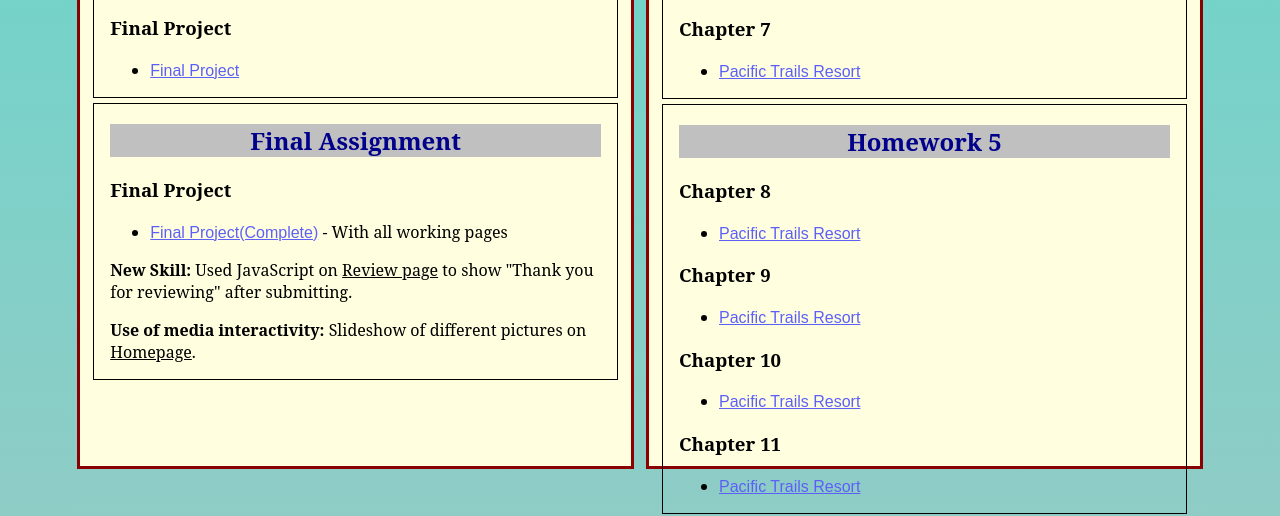
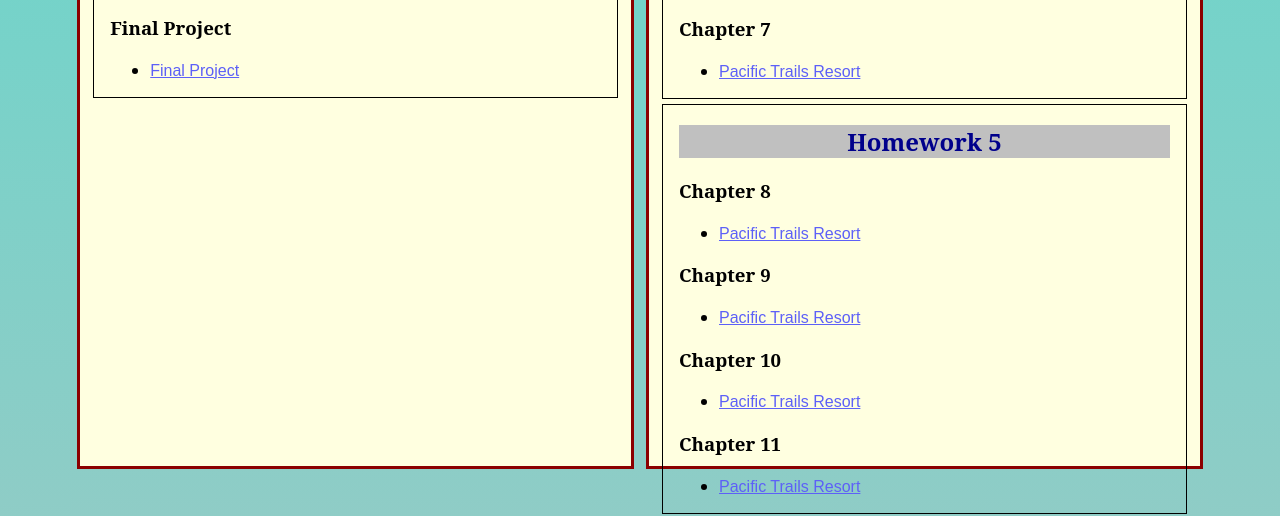
Before and after one commit to golamdastagir/Learning-HTML-CSS, a plain HTML site: page index.html in a window 1280 px wide. Shown: the part 1091-1607 px from the top of the page. Drawn offline with Linux system fonts and the light colour scheme.

Commit message:
Update index.html

```diff
--- a/index.html
+++ b/index.html
@@ -107,26 +107,6 @@
                 <a href="assign5/finalproject/index.html"> Final Project </a>
               </li>
             </ul>
-          </div>
-          <div id="border">
-            <h2>Final Assignment</h2>
-            <h3>Final Project</h3>
-            <ul>
-              <li>
-                <a href="assign5/finalprojectdone/index.html">
-                  Final Project(Complete)</a
-                >
-                - With all working pages
-              </li>
-            </ul>
-            <p>
-              <b>New Skill:</b> Used JavaScript on <u>Review page</u> to show
-              "Thank you for reviewing" after submitting.
-            </p>
-            <p>
-              <b>Use of media interactivity:</b> Slideshow of different pictures
-              on <u>Homepage</u>.
-            </p>
           </div>
         </section>
 
```
